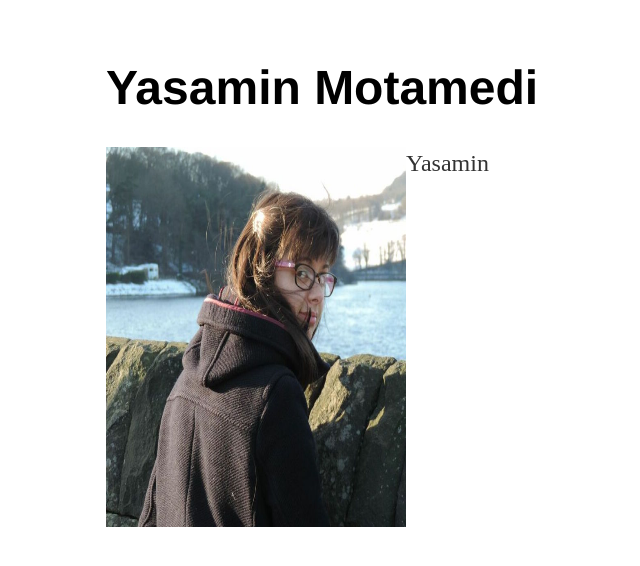
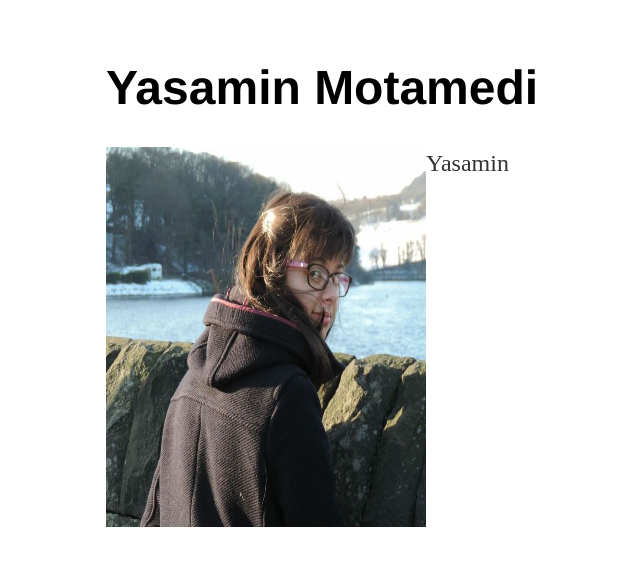
Before and after one commit to ymotamedi/ymotamedi.github.io, a Jekyll site: the page built from index.html, in a window 1280 px wide. Shown: the top 566 px of the page, without its empty margins (86-726 px from the left). Built offline with Jekyll 4.4.1, drawn with Linux system fonts in a browser that asks for light colours.

Commit message:
Update index.html

```diff
--- a/index.html
+++ b/index.html
@@ -2,6 +2,6 @@
 layout: default
 title: Yasamin
 ---
-<p><img src="ym2.jpeg" style="float:left;width:300px;height:380px">
+<p><img src="ym2.jpeg" style="float:left;width:320px;height:380px">
 Yasamin
 </p>
```
